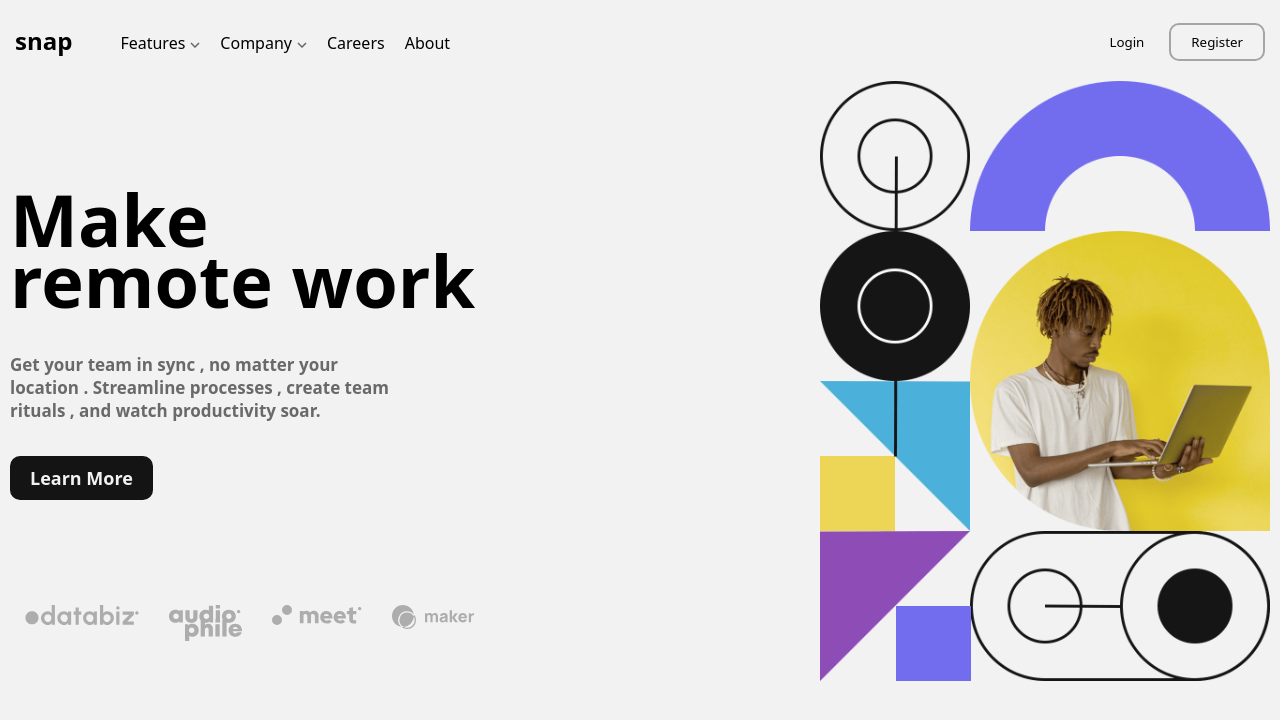
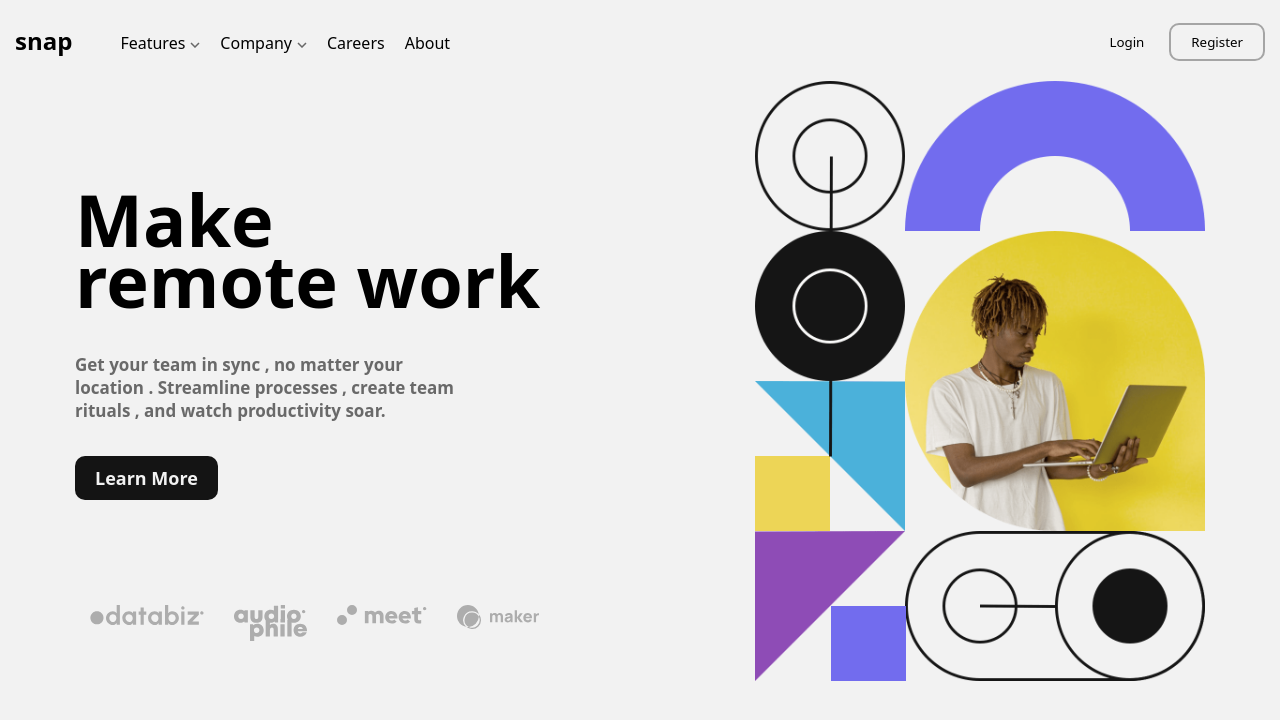
Before and after one commit to arberLisaj/frontend-mentor-solutions, a React (Vite) app in the folder intro-section-page/: page / in a window 1280 px wide. Shown: the top 720 px of the page. Built offline with nearby package versions, Linux system fonts and the light colour scheme.

Commit message:
fixed some widths

```diff
--- a/intro-section-page/src/components/Hero/_hero.scss
+++ b/intro-section-page/src/components/Hero/_hero.scss
@@ -11,7 +11,7 @@ section#hero {
 @media (min-width: 940px) {
   section#hero {
     margin-top: 8em;
-    max-width: 1300px;
+    max-width: 1150px;
     margin: auto;
     display: flex;
     flex-direction: row-reverse;
@@ -24,9 +24,7 @@ section#hero {
       min-width: 450px;
       margin-left: 3em;
     }
-    .content {
-      max-width: 40%;
-    }
+
     h1 {
       font-size: 4.5rem;
       line-height: 3.8rem;
--- a/intro-section-page/src/styles/styles.css
+++ b/intro-section-page/src/styles/styles.css
@@ -130,7 +130,7 @@ section#hero img {
 @media (min-width: 940px) {
   section#hero {
     margin-top: 8em;
-    max-width: 1300px;
+    max-width: 1150px;
     margin: auto;
     display: flex;
     flex-direction: row-reverse;
@@ -141,9 +141,6 @@ section#hero img {
     width: 35%;
     min-width: 450px;
     margin-left: 3em;
-  }
-  section#hero .content {
-    max-width: 40%;
   }
   section#hero h1 {
     font-size: 4.5rem;
```
Also changed, not shown: 1 other file (tests, documents, lock files or other folders).
